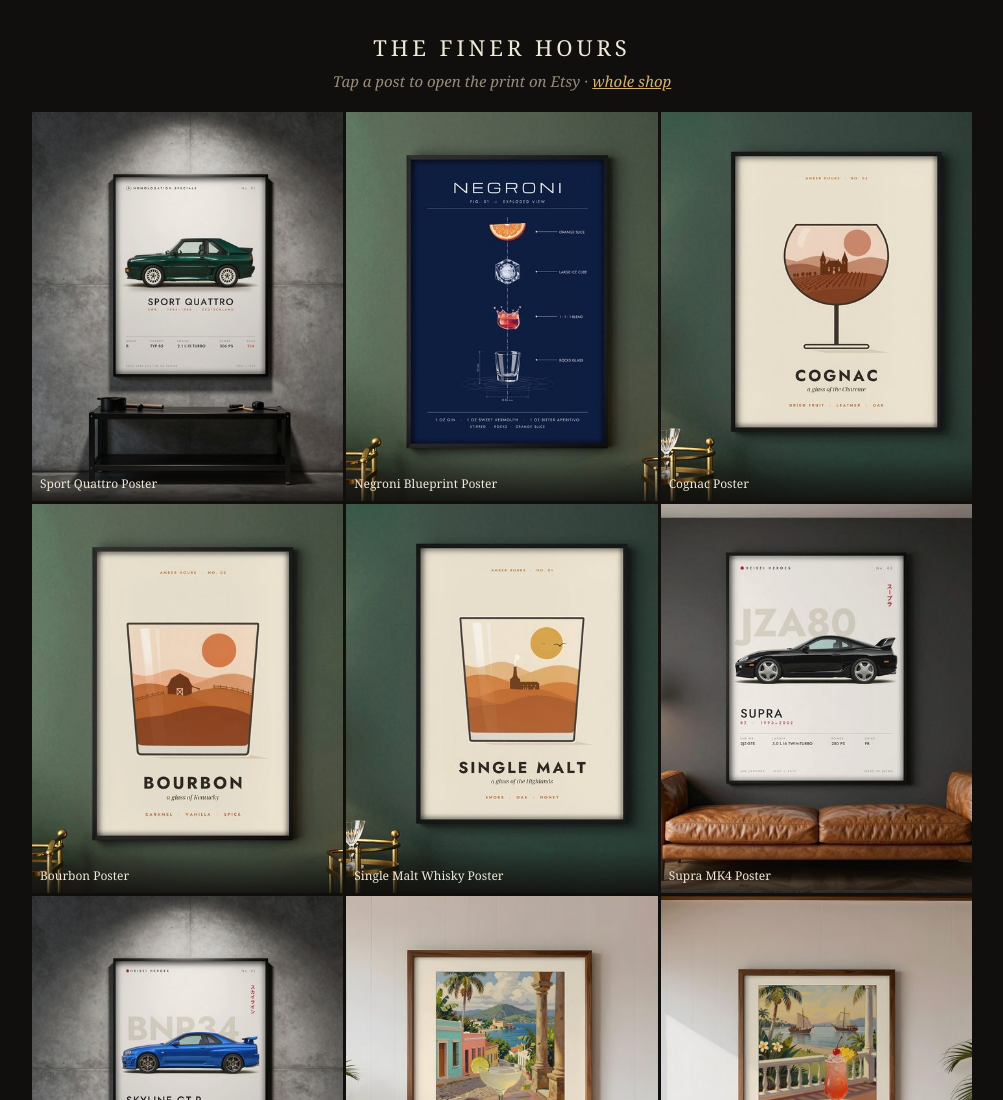
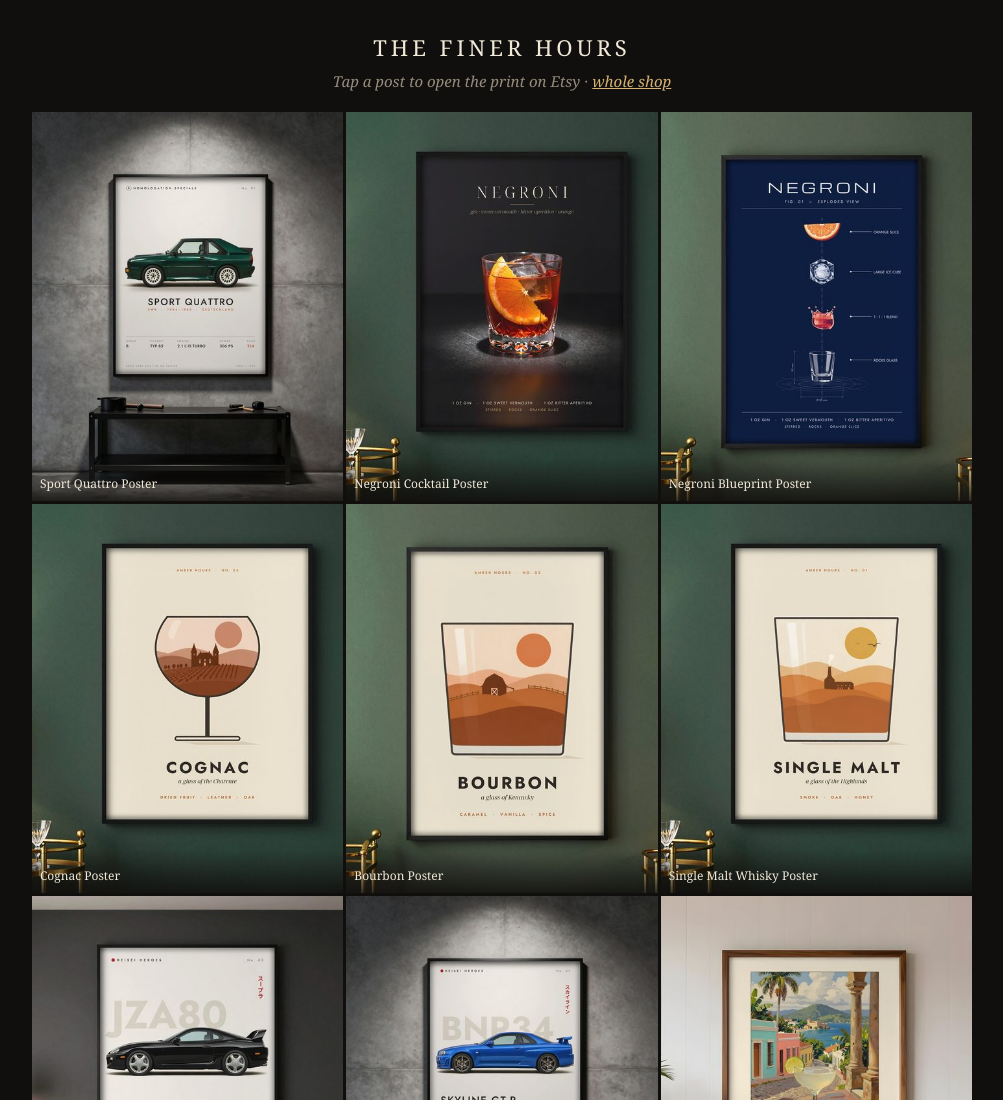
Before and after one commit to itsmedista/finer-hours, a plain HTML site: page index.html in a window 1280 px wide. Shown: the top 1100 px of the page, without its empty margins (138-1141 px from the left). Drawn offline with Linux system fonts and the light colour scheme.

Commit message:
Add post 58

```diff
--- a/index.html
+++ b/index.html
@@ -29,6 +29,7 @@ footer { text-align: center; color: var(--muted); padding: 24px 16px 40px; font-
 </header>
 <main>
 <a href="https://www.etsy.com/listing/4625505354" rel="noopener"><img src="img/70.jpg" width="480" height="600" loading="lazy" alt="Framed minimalist rally car poster in a room: No. 01, the short-wheelbase Sport quattro of 1984 in Malachite green: 2.1-litre turbo five-cylinder, 306 PS, one of 214 built for Group B"><span>Sport Quattro Poster</span></a>
+<a href="https://www.etsy.com/listing/4597723993" rel="noopener"><img src="img/58.jpg" width="480" height="600" loading="lazy" alt="Framed cocktail poster above a home bar: a Negroni in a cut-crystal rocks glass, a half-moon orange slice sunk against the glass"><span>Negroni Cocktail Poster</span></a>
 <a href="https://www.etsy.com/listing/4597747954" rel="noopener"><img src="img/57.jpg" width="480" height="600" loading="lazy" alt="Framed cocktail poster above a home bar: Negroni blueprint: rocks glass, the 1:1:1 blend, a large ice cube and an orange slice"><span>Negroni Blueprint Poster</span></a>
 <a href="https://www.etsy.com/listing/4604659304" rel="noopener"><img src="img/54.jpg" width="480" height="600" loading="lazy" alt="Framed mid-century poster above a home bar: a brandy snifter holding the vineyards of the Charente: a turreted château above rows of vines and a rose-pink sun"><span>Cognac Poster</span></a>
 <a href="https://www.etsy.com/listing/4604636131" rel="noopener"><img src="img/53.jpg" width="480" height="600" loading="lazy" alt="Framed mid-century poster above a home bar: a whisky tumbler holding the Kentucky countryside: a gambrel-roofed tobacco barn, a rail fence along the ridge and a burnt-orange sun"><span>Bourbon Poster</span></a>
```
Also changed, not shown: img/58.jpg (added).
